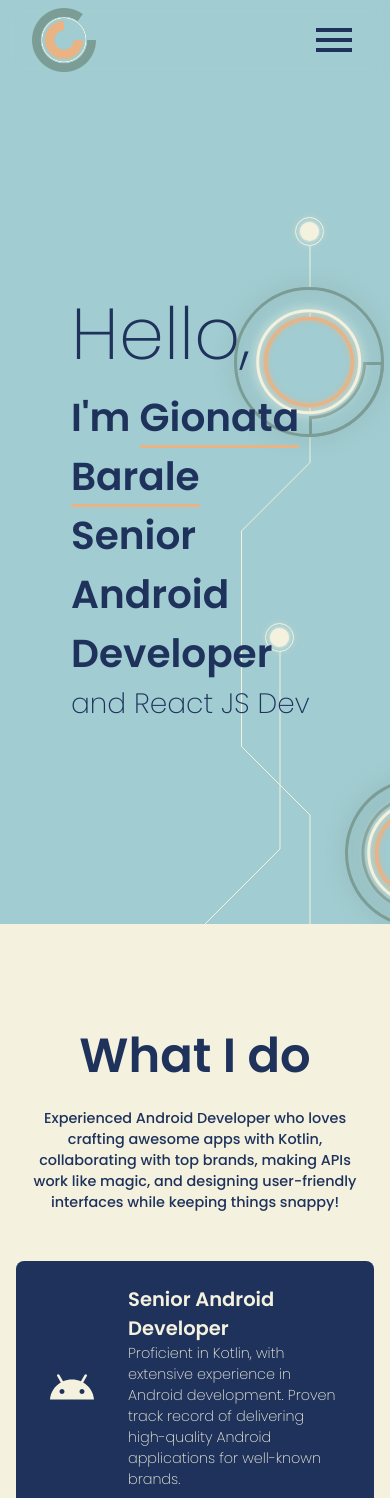
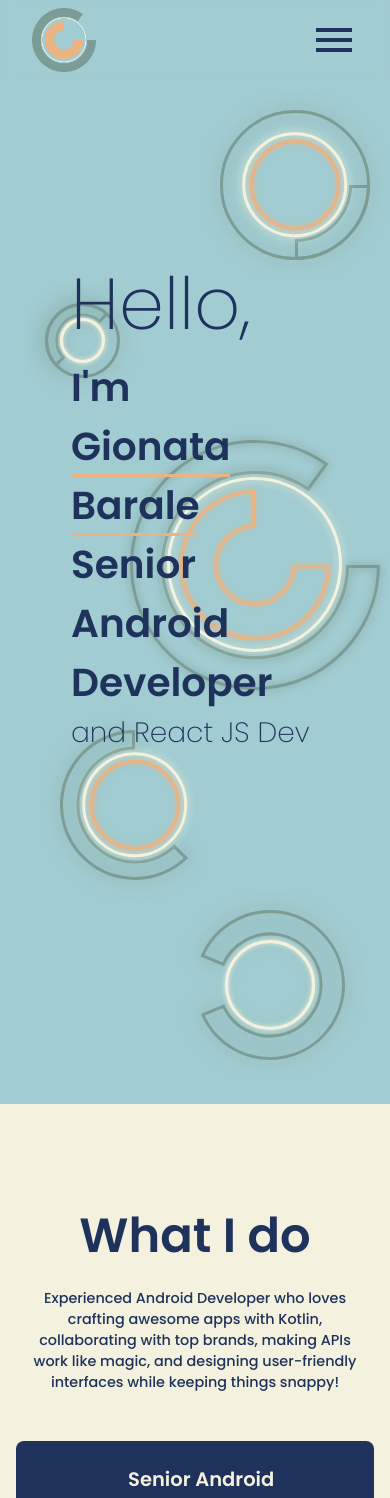
Before and after one commit to Hirvorn/Portfolio, a React (Create React App) app: page / in a window 390 px wide. Shown: the top 1498 px of the page. Built offline with nearby package versions, Linux system fonts and the light colour scheme.

Commit message:
small screens adjustments

```diff
--- a/src/components/Intro/intro.css
+++ b/src/components/Intro/intro.css
@@ -1,5 +1,4 @@
 #intro {
-    height: 100vh;
     width: 100vw;
     margin: 0 auto;
     overflow: hidden;
@@ -8,6 +7,7 @@
 }
 
 .intro-content {
+    opacity: 0;
     position: absolute;
     height: 100vh;
     width: 80vw;
@@ -21,6 +21,7 @@
     display: flex;
     flex-direction: column;
     justify-content: center;
+    animation: fadeIn 1s 3s linear forwards;
 }
 
 .hello {
@@ -57,11 +58,21 @@
     height: 1rem;
 }
 
-@media screen and (max-width:840px) {
-    .bg {
-        right: -10vw;
+.carriage {
+    display: none;
+}
+
+@keyframes fadeIn {
+    from {
+        opacity: 0;
     }
 
+    to {
+        opacity: 1;
+    }
+}
+
+@media screen and (max-width:840px) {
     .intro-content {
         font-size: 10vw;
     }
@@ -69,4 +80,8 @@
     .hello {
         font-size: 4.5rem;
     }
+
+    .carriage {
+        display: block;
+    }
 }
--- a/src/components/Intro/intro.js
+++ b/src/components/Intro/intro.js
@@ -7,7 +7,7 @@ const Intro = () => {
             <Wrapper />
             <div className='intro-content'>
                 <div className='hello'>Hello,</div>
-                <div className='intro-text'>I'm <span className='intro-name'>Gionata Barale</span> <br />Senior Android Developer</div>
+                <div className='intro-text'>I'm <br className='carriage' /><span className='intro-name'>Gionata Barale</span> <br />Senior Android Developer</div>
                 <div className='intro-secondary-text'>and React JS Dev</div>
             </div>
         </section>
--- a/src/components/Works/works.css
+++ b/src/components/Works/works.css
@@ -42,6 +42,12 @@
     margin: 1rem;
     background-color: var(--secondary-color);
     border-radius: 0.5rem;
+    transition: padding 0.3s;
+}
+
+#works>.images>img:hover {
+    padding: 0.35rem;
+    transition: padding 0.3s;
 }
 
 @media screen and (max-width:585px) {
--- a/src/components/Wrapper/wrapper.css
+++ b/src/components/Wrapper/wrapper.css
@@ -141,3 +141,47 @@
         opacity: 1;
     }
 }
+
+@media screen and (max-width: 480px) {
+
+    .lines,
+    .small-circles,
+    .flower-3,
+    .flower-6 {
+        display: none;
+    }
+
+    .flower-1 {
+        position: relative;
+        top: -70px;
+        left: -70px;
+    }
+
+    .flower-2 {
+        position: relative;
+        top: 730px;
+        left: -280px;
+    }
+
+    .flower-4 {
+        position: relative;
+        top: 48px;
+        left: -620px;
+    }
+
+
+    .flower-5 {
+        position: relative;
+        top: 550px;
+        left: -720px;
+    }
+
+    .flower-main {
+        position: relative;
+        top: 350px;
+        left: 120px;
+        right: 0;
+        bottom: 0;
+        margin: 0 auto;
+    }
+}
```
